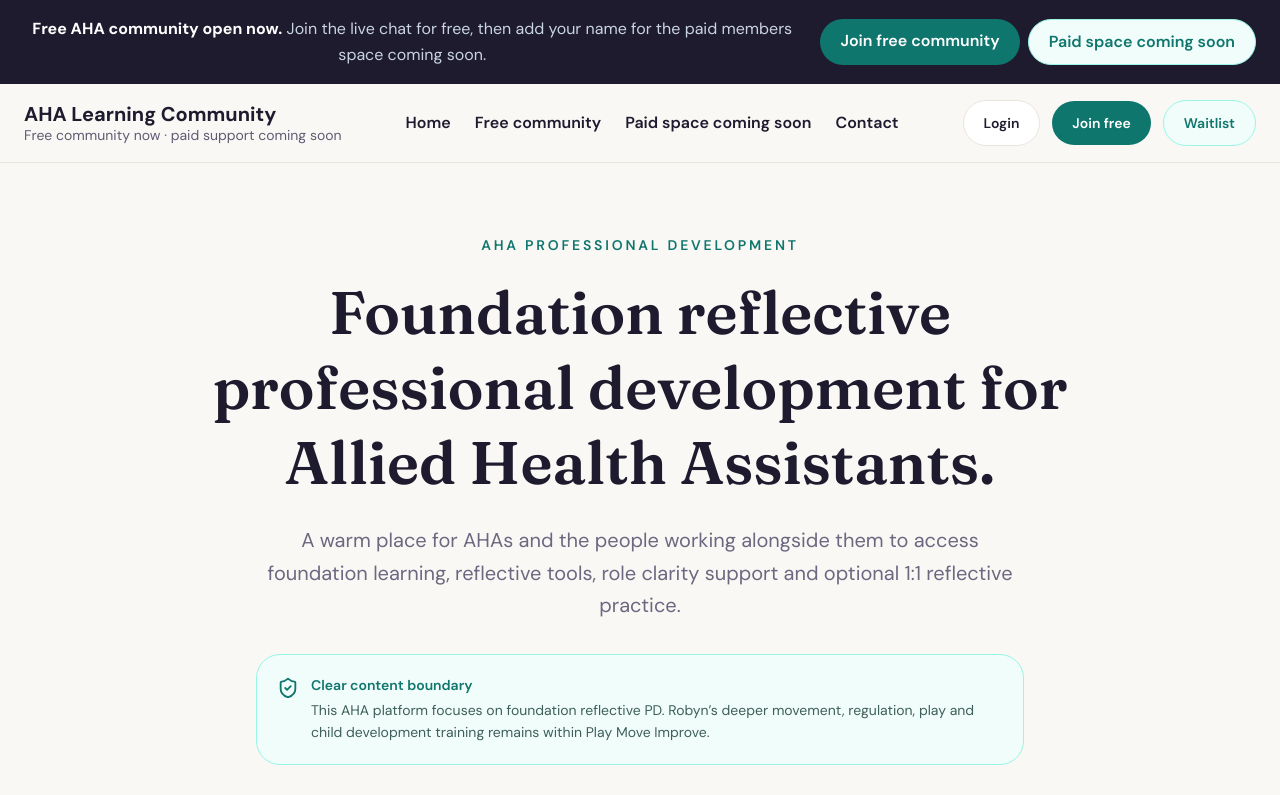
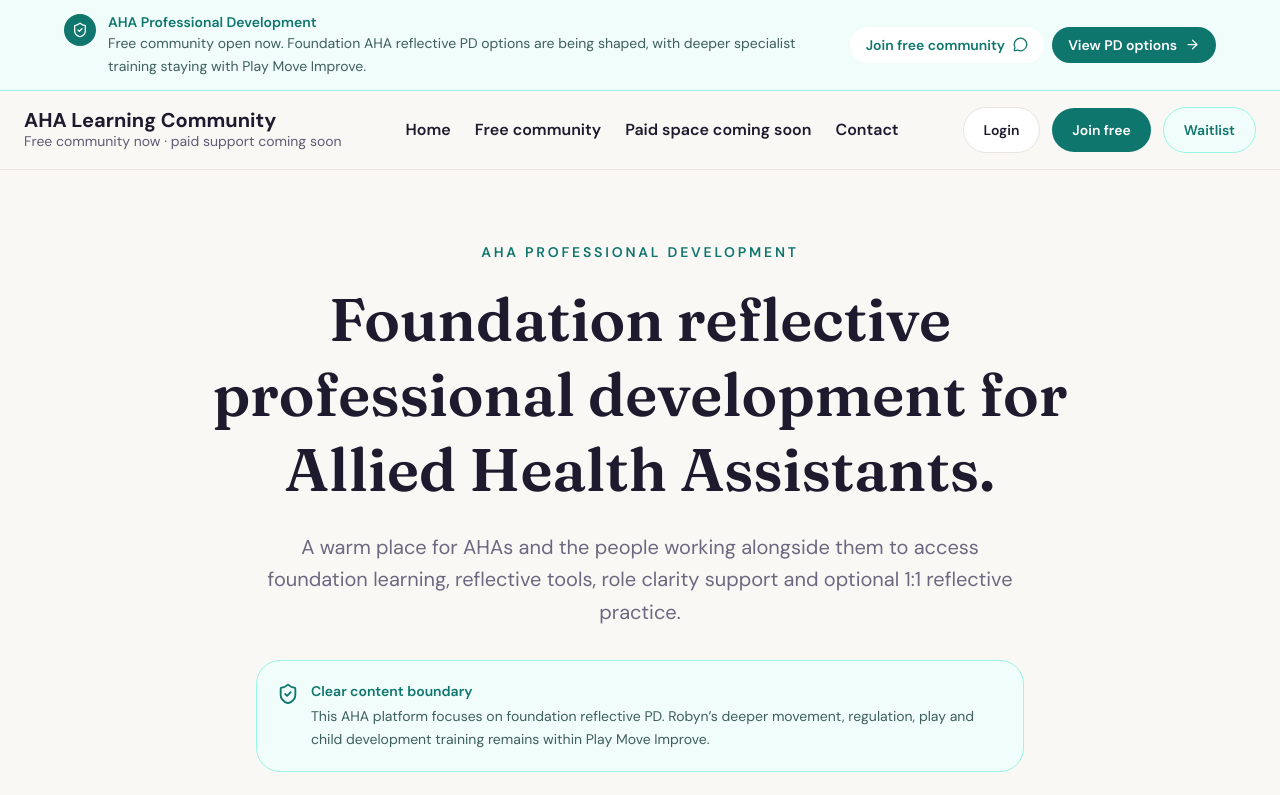
Before and after one commit to developmentalhub/allied-health-assistant-course, a Next.js app: page / in a window 1280 px wide. Shown: the top 795 px of the page. Built offline with nearby package versions, Linux system fonts and the light colour scheme; no server answers.

Commit message:
Update global banner for foundation AHA PD

```diff
--- a/components/GlobalBanner.tsx
+++ b/components/GlobalBanner.tsx
@@ -1,29 +1,43 @@
 import Link from "next/link";
+import { ArrowRight, MessageCircle, ShieldCheck } from "lucide-react";
 
 export default function GlobalBanner() {
   return (
-    <div className="bg-[#1e1b2e] px-6 py-4">
-      <div className="mx-auto flex max-w-7xl flex-col items-center justify-center gap-3 text-center md:flex-row md:gap-5">
-        <p className="m-0 text-base leading-relaxed text-slate-300">
-          <strong className="text-white">
-            Free AHA community open now.
-          </strong>{" "}
-          Join the live chat for free, then add your name for the paid members space coming soon.
-        </p>
+    <div className="border-b border-[#99f6e4] bg-[#f0fdfa] px-4 py-3 text-[#1e1b2e]">
+      <div className="mx-auto flex max-w-6xl flex-col gap-3 md:flex-row md:items-center md:justify-between">
+        <div className="flex items-start gap-3">
+          <div className="mt-0.5 flex h-8 w-8 shrink-0 items-center justify-center rounded-full bg-[#0f766e] text-white">
+            <ShieldCheck size={16} />
+          </div>
 
-        <div className="flex flex-col gap-2 sm:flex-row">
+          <div>
+            <p className="text-sm font-semibold text-[#0f766e]">
+              AHA Professional Development
+            </p>
+
+            <p className="text-sm leading-relaxed text-[#3f5f5a]">
+              Free community open now. Foundation AHA reflective PD options are
+              being shaped, with deeper specialist training staying with Play
+              Move Improve.
+            </p>
+          </div>
+        </div>
+
+        <div className="flex shrink-0 flex-col gap-2 sm:flex-row">
           <Link
             href="/join"
-            className="whitespace-nowrap rounded-full bg-[#0f766e] px-5 py-2.5 text-base font-semibold text-white transition hover:bg-[#0d6962]"
+            className="inline-flex items-center justify-center gap-2 rounded-full bg-white px-4 py-2 text-sm font-semibold text-[#0f766e] transition hover:bg-[#ccfbf1]"
           >
             Join free community
+            <MessageCircle size={15} />
           </Link>
 
           <Link
             href="/subscribe"
-            className="whitespace-nowrap rounded-full border border-[#99f6e4] bg-[#f0fdfa] px-5 py-2.5 text-base font-semibold text-[#0f766e] transition hover:bg-[#ccfbf1]"
+            className="inline-flex items-center justify-center gap-2 rounded-full bg-[#0f766e] px-4 py-2 text-sm font-semibold text-white transition hover:bg-[#0d6962]"
           >
-            Paid space coming soon
+            View PD options
+            <ArrowRight size={15} />
           </Link>
         </div>
       </div>
```
